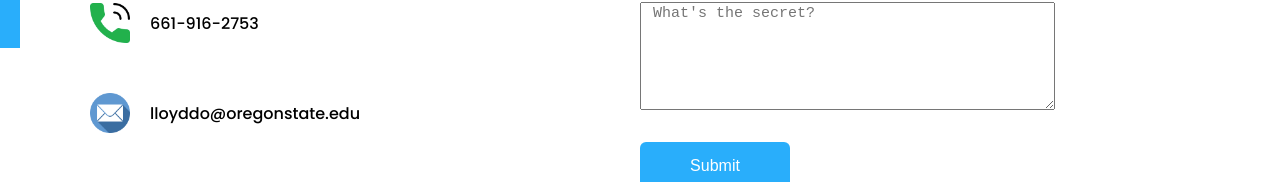
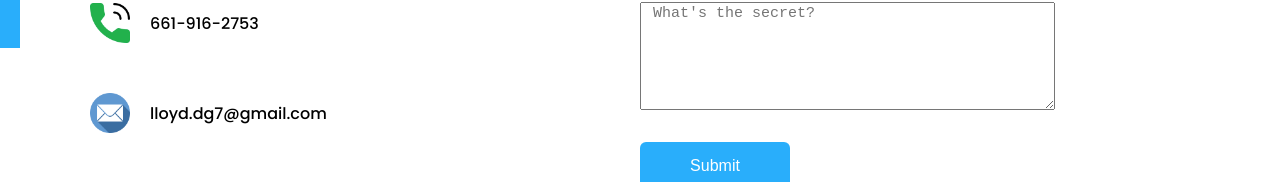
Before and after one commit to msi1995/Me, a React (Create React App) app: page / in a window 1280 px wide. Shown: the part 2592-2774 px from the top of the page. Built offline with nearby package versions, Linux system fonts and the light colour scheme.

Commit message:
email change

```diff
--- a/src/components/contact/Contact.jsx
+++ b/src/components/contact/Contact.jsx
@@ -39,7 +39,7 @@ function Contact(){
                             </div>
                             <div className="c-info-item">
                                 <img src={Email} alt="text" className="c-icon" />
-                                lloyddo@oregonstate.edu
+                                lloyd.dg7@gmail.com
                             </div>
                         </div>
                     </div>
```
